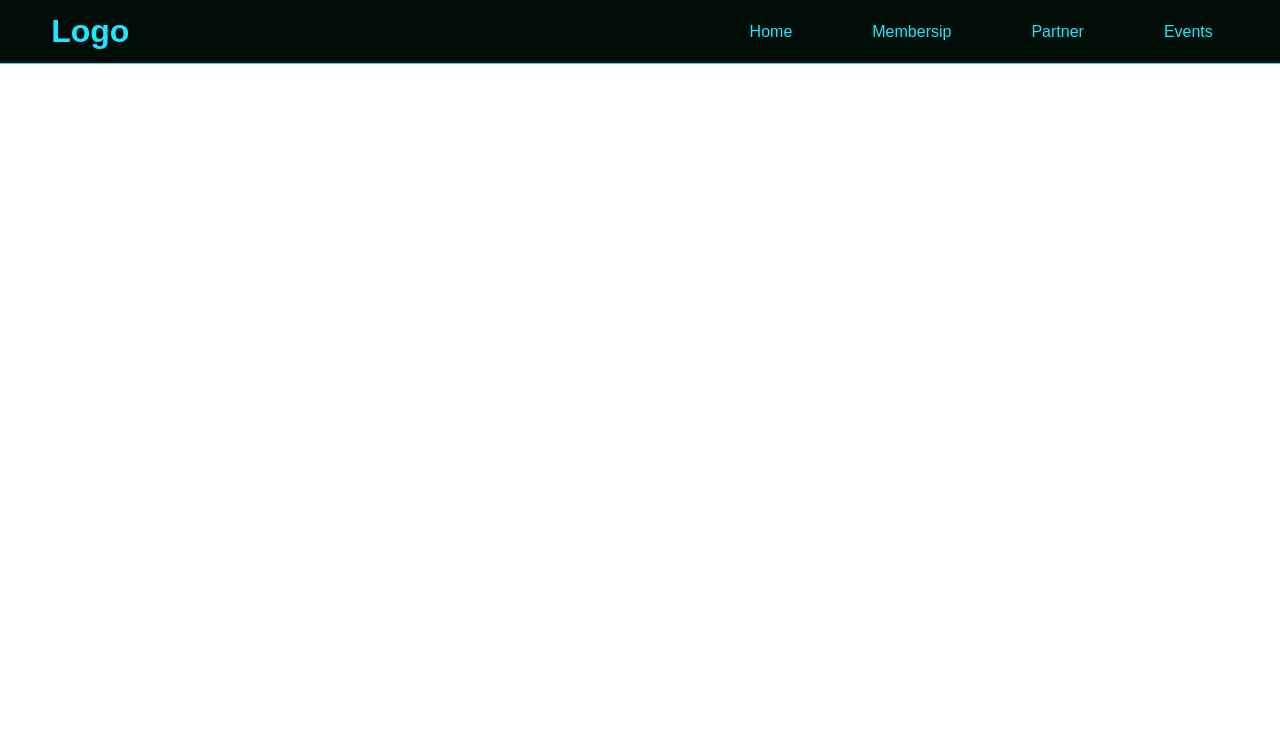
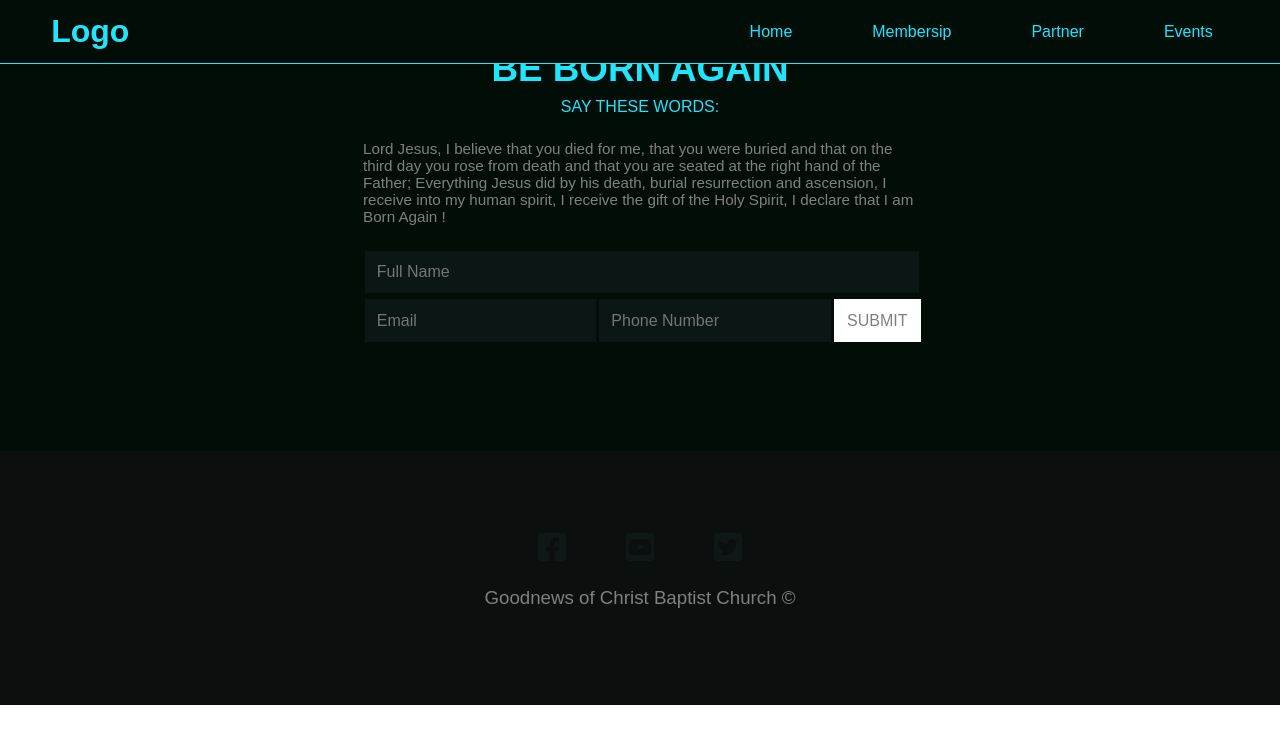
Before and after one commit to Quado2/goodnews, a Next.js app: page /themeConfig in a window 1280 px wide. Shown: the top 744 px of the page. Built offline with nearby package versions, Linux system fonts and the light colour scheme; a web font is replaced by a local one.

Commit message:
sorted all issues

```diff
--- a/components/Socials.js
+++ b/components/Socials.js
@@ -1,6 +1,10 @@
 import styled from "styled-components";
 import Link from "next/link";
-import { FaFacebookSquare, FaYoutubeSquare, FaTwitterSquare } from "react-icons/fa";
+import {
+  FaFacebookSquare,
+  FaYoutubeSquare,
+  FaTwitterSquare,
+} from "react-icons/fa";
 const SocialList = styled.ul`
   display: flex;
   flex-direction: row;
@@ -8,32 +12,38 @@ const SocialList = styled.ul`
   justify-content: center;
   padding: 0;
 
-  li{
+  li {
     list-style: none;
-    transition: all .7s ease-in .3s;
-    margin: ${({show}) => show ? '1rem': '0'};
+    transition: all 0.7s ease-in 0.3s;
+    margin: ${({ show }) => (show ? "1rem" : "0")};
     &:hover a {
-      color: ${({theme}) => theme.colorTextHover}
+      color: ${({ theme }) => theme.colorTextHover};
     }
-     a{
-       font-size: 2rem;
-     }
+    a {
+      font-size: 2rem;
+      color: ${({ theme }) => theme.colorTextPrimary};
+    }
   }
-
 `;
 
-
-export default function Socials({show}) {
+export default function Socials({ show }) {
   return (
     <SocialList show={show}>
       <li>
-        <a href="www.facebook.com/goodnews"> <FaFacebookSquare /></a>
+        <a href="www.facebook.com/goodnews">
+
+          <FaFacebookSquare />
+        </a>
       </li>
       <li>
-        <a href="www.youtube.com/goodnews"><FaYoutubeSquare /></a>
+        <a href="www.youtube.com/goodnews">
+          <FaYoutubeSquare />
+        </a>
       </li>
       <li>
-        <a href="www.twitter.com/goodnews"><FaTwitterSquare /></a>
+        <a href="www.twitter.com/goodnews">
+          <FaTwitterSquare />
+        </a>
       </li>
     </SocialList>
   );
--- /dev/null
+++ b/components/layout/Footer/Footer.js
@@ -0,0 +1,138 @@
+import styled from "styled-components";
+import Socials from "../../Socials";
+
+const Container = styled.div`
+  width: 100%;
+
+  display: flex;
+  flex-direction: column;
+  align-items: center;
+  justify-content: center;
+`;
+
+const Upper = styled.div`
+  max-width: 650px;
+  padding: 3rem;
+  width: 100%;
+  display: flex;
+  flex-direction: column;
+  justify-content: center;
+  align-items: center;
+  h2 {
+    font-size: 2.3rem;
+    text-transform: uppercase;
+    font-weight: 600;
+    color: ${({ theme }) => theme.colorTextPrimary};
+  }
+
+  h3 {
+    font-size: 1rem;
+    text-transform: uppercase;
+    font-weight: 400;
+    margin: 0.5rem;
+    color: ${({ theme }) => theme.colorTextPrimary};
+  }
+
+  p {
+    color: ${({ theme }) => theme.colorTextSecondary};
+    font-weight: 200;
+    font-size: 0.95rem;
+    margin: 1rem 0;
+  }
+
+  form {
+    margin: 0.5rem 0;
+    width: 100%;
+
+    div {
+      width: 101%;
+      display: flex;
+      margin: 0.2rem 0;
+    }
+
+    input {
+      outline: none;
+      border: 1px solid transparent;
+      padding: 0.7rem;
+      font-size: 1rem;
+      background-color: #1725256b;
+      margin: 0.1rem;
+      color: ${({ theme }) => theme.colorTextSecondary};
+      font-weight: 400;
+
+      &:hover,
+      &:active,
+      &:focus {
+        outline: none;
+      }
+    }
+
+    .input-name {
+      width: 100%;
+    }
+    .input-submit {
+      width: 31%;
+      background-color: white;
+
+      &:hover {
+        background-color: cyan;
+        color: white;
+        cursor: pointer;
+      }
+    }
+  }
+`;
+
+const Lower = styled.div`
+  display: flex;
+  flex-direction: column;
+  width: 100%;
+  justify-content: center;
+  align-items: center;
+  margin-top: 3rem;
+  padding: 5rem;
+  background-color: ${({theme}) => theme.colorBackgroundSecondary};
+
+  div h3, div span{
+    color: gray;
+    font-weight: 200;
+  }
+
+  div h3{
+    margin: 1rem;
+  }
+`
+
+export default function Footer() {
+  return (
+    <Container>
+      <Upper>
+        <h2>Be Born again</h2>
+        <h3>Say these words:</h3>
+        <p>
+          Lord Jesus, I believe that you died for me, that you were buried and
+          that on the third day you rose from death and that you are seated at
+          the right hand of the Father; Everything Jesus did by his death,
+          burial resurrection and ascension, I receive into my human spirit, I
+          receive the gift of the Holy Spirit, I declare that I am Born Again !
+        </p>
+        <form>
+          <input className="input-name" type="text" placeholder="Full Name" />
+          <div>
+            <input className="input-other" type="email" placeholder="Email" />
+            <input
+              className="input-other"
+              type="text"
+              placeholder="Phone Number"
+            />
+            <input className="input-submit" type="submit" value="SUBMIT" />
+          </div>
+        </form>
+      </Upper>
+      <Lower>
+        <div><Socials /> </div>
+        <div><h3>Goodnews of Christ Baptist Church <span> © {new Date().getFullYear}</span></h3></div>
+      </Lower>
+    </Container>
+  );
+}
--- a/components/layout/Layout.js
+++ b/components/layout/Layout.js
@@ -3,9 +3,15 @@ import styled from "styled-components";
 import Sidebar from "./Sidebar";
 import Hambuger from "../Hambuger";
 import HambugerContextProvider from "../../context/HambugerContext";
+import Footer from "./Footer/Footer";
 
 const LayoutContainer = styled.div`
   width: 100%;
+  display: flex;
+  flex-direction: column;
+  justify-content: center;
+  align-items: center;
+  background-color: ${({theme})  => theme.colorBackgroundPrimary};
 `;
 
 const Main = styled.main`
@@ -21,6 +27,7 @@ function Layout(props) {
         <Hambuger />
       </HambugerContextProvider>
       <Main>{props.children}</Main>
+      <Footer />
     </LayoutContainer>
   );
 }
--- a/styles/globals.css
+++ b/styles/globals.css
@@ -20,7 +20,8 @@ a {
   font-family: 'Murecho', sans-serif;
   box-sizing: border-box;
   margin: 0;
-  padding: 0;;
+  padding: 0;
+  color: #1725256b
 }
 
 a{
```
